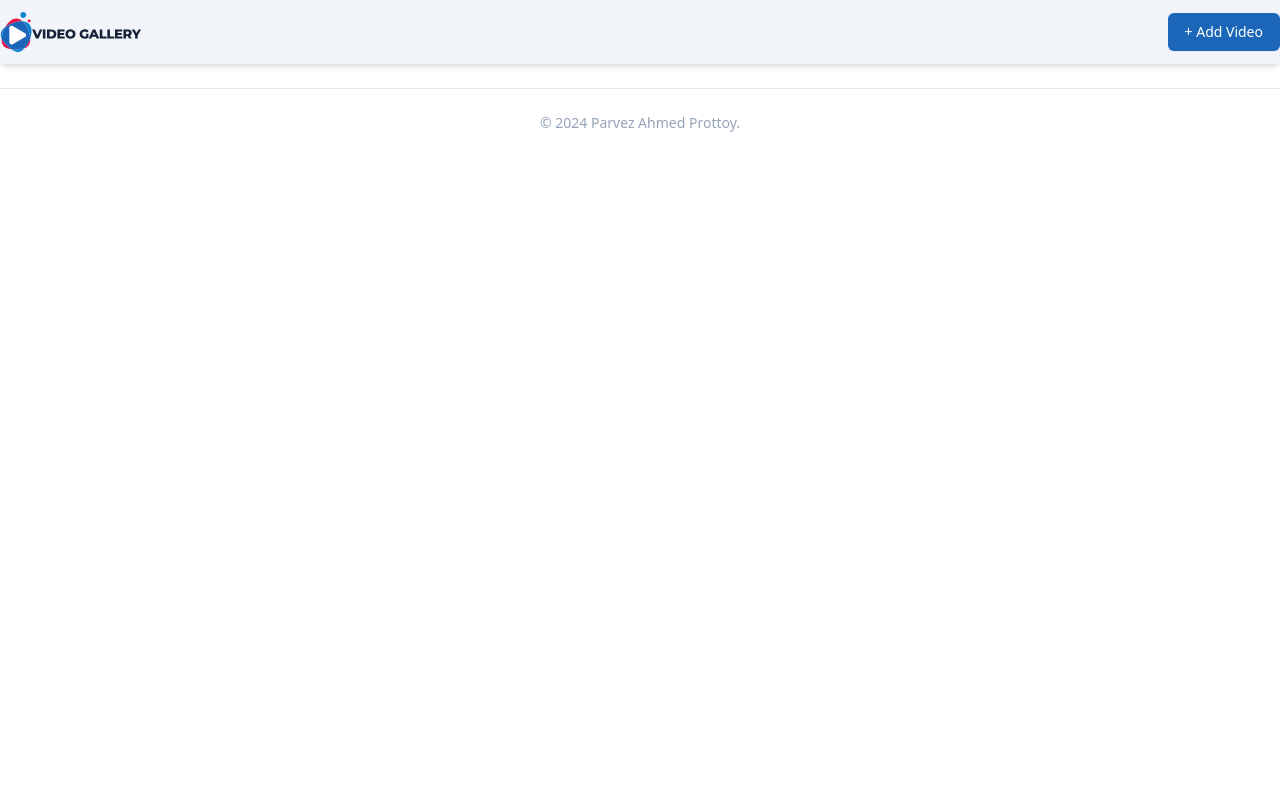
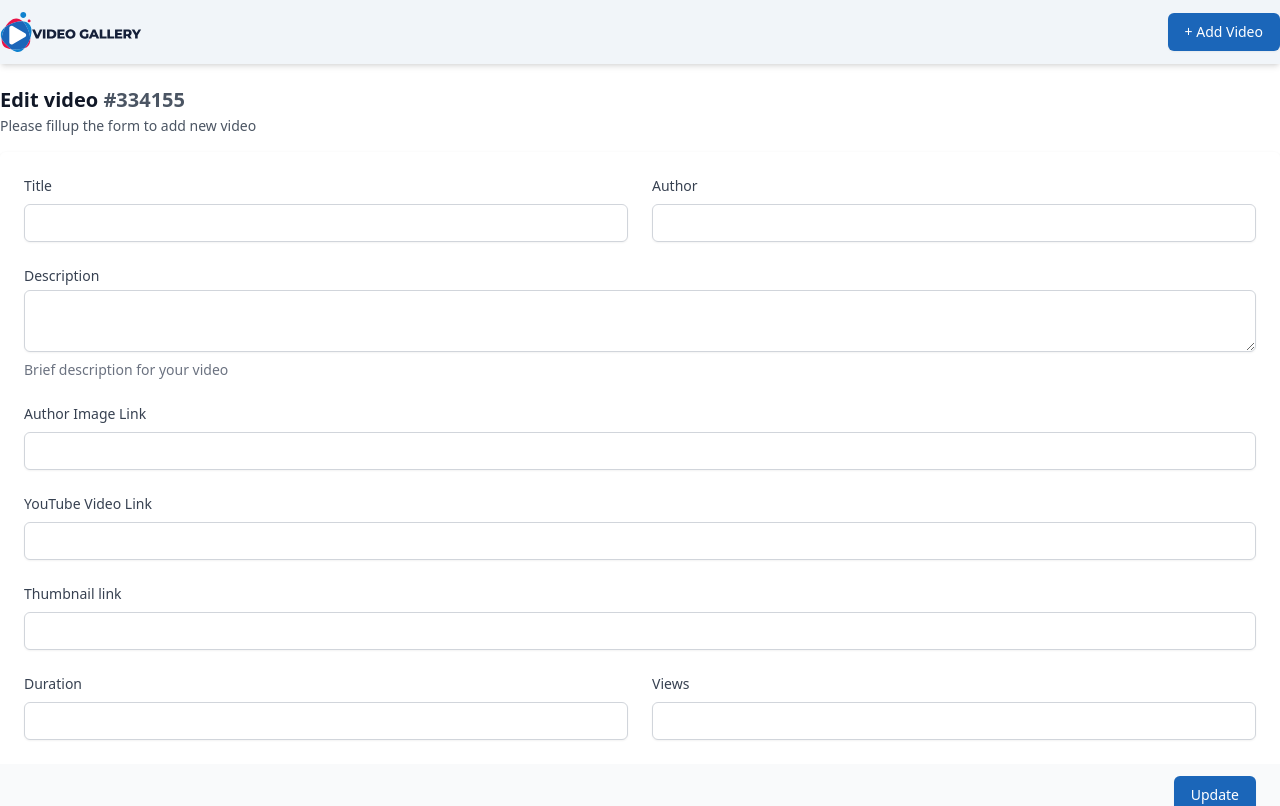
Before and after one commit to parvez-prottoy/CRUD-Video-Gallery-Application, a React (Vite) app in the folder client/: page /videos/edit/1 in a window 1280 px wide. Shown: the top 806 px of the page. Built offline with nearby package versions, Linux system fonts and the light colour scheme.

Commit message:
added client edit video page and components

```diff
--- a/client/src/App.jsx
+++ b/client/src/App.jsx
@@ -4,6 +4,7 @@ import Footer from "./components/Footer";
 import HomePage from "./pages/HomePage";
 import VideoPage from "./pages/VideoPage";
 import AddPage from "./pages/AddPage";
+import EditPage from "./pages/EditPage";
 const App = () => {
   return (
     <Router>
@@ -12,6 +13,7 @@ const App = () => {
         <Route path="/" element={<HomePage />} />
         <Route path="/videos/:videoId" element={<VideoPage />} />
         <Route path="/videos/add" element={<AddPage />} />
+        <Route path="/videos/edit/:videoId" element={<EditPage />} />
       </Routes>
       <Footer />
     </Router>
--- /dev/null
+++ b/client/src/components/edit/EditVideo.jsx
@@ -0,0 +1,16 @@
+import React from "react";
+
+const EditVideo = () => {
+  return (
+    <div className="px-4 sm:px-0 pb-4">
+      <h3 className="text-xl font-bold leading-6 text-gray-900">
+        Edit video <span className="text-gray-600">#334155</span>
+      </h3>
+      <p className="mt-1 text-sm text-gray-600">
+        Please fillup the form to add new video
+      </p>
+    </div>
+  );
+};
+
+export default EditVideo;
--- /dev/null
+++ b/client/src/components/edit/Form.jsx
@@ -0,0 +1,58 @@
+import React from "react";
+import TextInput from "../../ui/TextInput";
+import TextArea from "../../ui/TextArea";
+
+const Form = () => {
+  return (
+    <>
+      <form action="#" method="POST">
+        <div className="shadow overflow-hidden sm:rounded-md">
+          <div className="px-4 py-5 bg-white sm:p-6">
+            <div className="grid grid-cols-6 gap-6">
+              <div className="col-span-6 sm:col-span-3">
+                <TextInput title="Title" />
+              </div>
+
+              <div className="col-span-6 sm:col-span-3">
+                <TextInput title="Author" />
+              </div>
+
+              <div className="col-span-6">
+                <TextArea title="Description" />
+              </div>
+
+              <div className="col-span-6">
+                <TextInput title="Author Image Link" />
+              </div>
+              <div className="col-span-6">
+                <TextInput title="YouTube Video Link" />
+              </div>
+
+              <div className="col-span-6">
+                <TextInput title="Thumbnail link" />
+              </div>
+
+              <div className="col-span-6 sm:col-span-3">
+                <TextInput title="Duration" />
+              </div>
+
+              <div className="col-span-6 sm:col-span-3">
+                <TextInput title="Views" />
+              </div>
+            </div>
+          </div>
+          <div className="px-4 py-3 bg-gray-50 text-right sm:px-6">
+            <button
+              type="submit"
+              className="inline-flex justify-center py-2 px-4 border border-transparent shadow-sm text-sm font-medium rounded-md text-white bg-[#1b66b9]  hover:hover:bg-[#e91348] duration-200 focus:outline-none focus:ring-0 focus:ring-offset-0 focus:ring-indigo-500"
+            >
+              Update
+            </button>
+          </div>
+        </div>
+      </form>
+    </>
+  );
+};
+
+export default Form;
--- a/client/src/components/video/Description.jsx
+++ b/client/src/components/video/Description.jsx
@@ -1,5 +1,6 @@
 import { FiEdit } from "react-icons/fi";
 import { MdDeleteOutline } from "react-icons/md";
+import { Link } from "react-router-dom";
 
 const Description = () => {
   return (
@@ -12,12 +13,13 @@ const Description = () => {
           Uploaded on 23 Nov 2022
         </h2>
         <div className="flex gap-10 w-48">
-          <div className="flex items-center gap-1 text-yellow-600 font-medium cursor-pointer">
+          <Link
+            to={`/videos/edit/1`}
+            className="flex items-center gap-1 text-yellow-600 font-medium cursor-pointer"
+          >
             <FiEdit className="text-lg block" />
-            <a href="add-video.html" className="text-sm leading-[1.7142857] ">
-              Edit
-            </a>
-          </div>
+            <span className="text-sm leading-[1.7142857] ">Edit</span>
+          </Link>
           <div className="flex items-center gap-1 text-[#e91348] font-medium cursor-pointer">
             <MdDeleteOutline className="text-lg block" />
             <a href="add-video.html" className="text-sm leading-[1.7142857] ">
--- /dev/null
+++ b/client/src/pages/EditPage.jsx
@@ -0,0 +1,20 @@
+import React from "react";
+import EditVideo from "../components/edit/EditVideo";
+import Form from "../components/edit/Form";
+
+const EditPage = () => {
+  return (
+    <section className="pt-6 pb-20 min-h-[calc(100vh_-_157px)]">
+      <div className="max-w-7xl mx-auto px-5 lg:px-0">
+        <div className="w-full">
+          <EditVideo />
+          <div className="mt-5 md:mt-0 md:col-span-2">
+            <Form />
+          </div>
+        </div>
+      </div>
+    </section>
+  );
+};
+
+export default EditPage;
```
